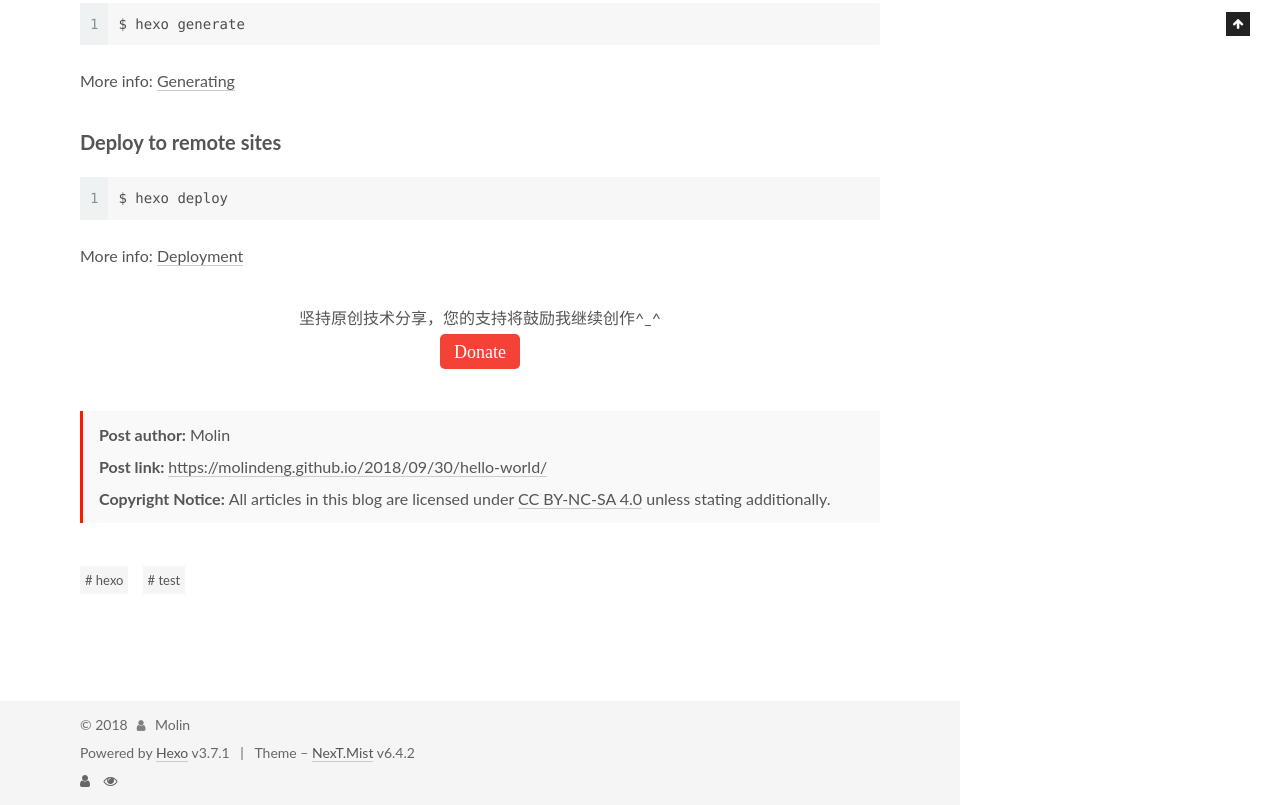
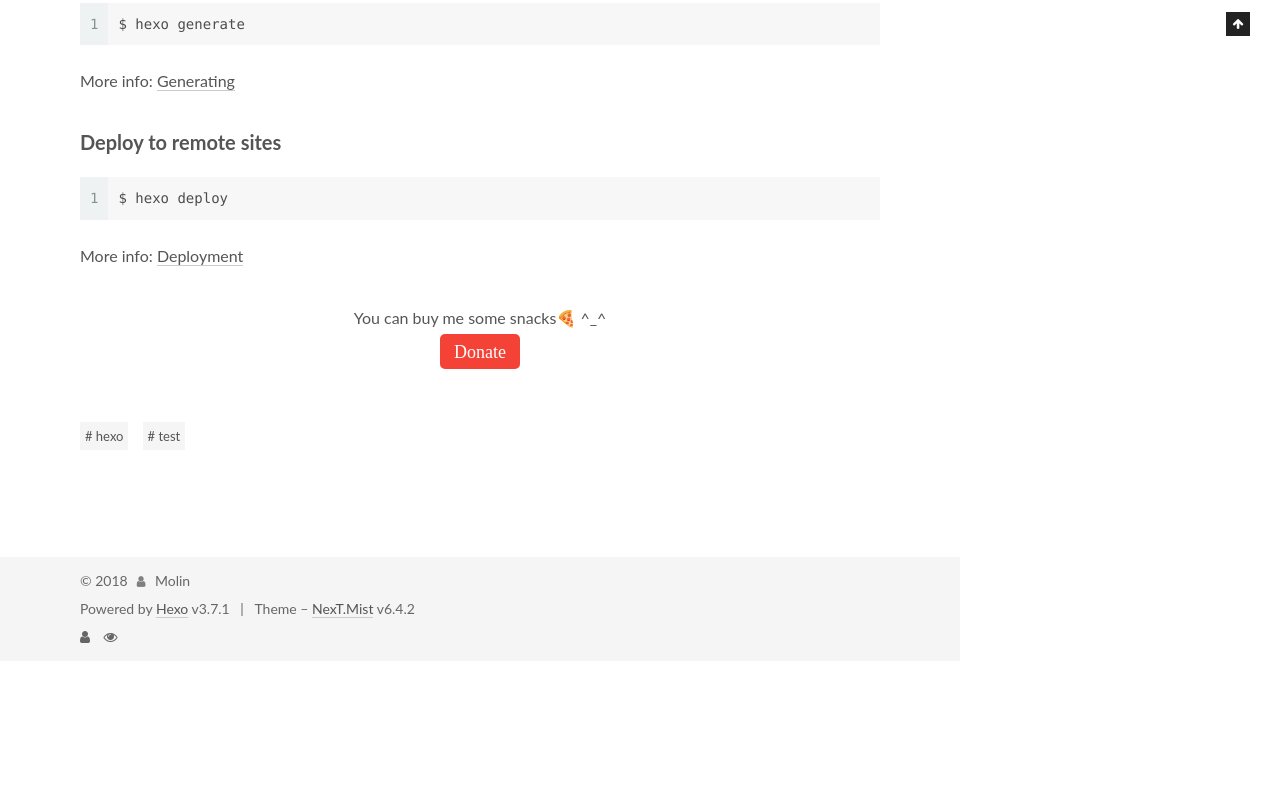
Before and after one commit to MolinDeng/MolinDeng.github.io, a plain HTML site: page 2018/09/30/hello-world/index.html in a window 1280 px wide. Shown: the part 864-1669 px from the top of the page. After the commit the page ends 1525 px from the top, so only its background shows below. Drawn offline with Linux system fonts and the light colour scheme; some packages are replaced by stand-ins of ours; animation ran at ten frames a second; a script that the page names is missing.

Commit message:
Site updated: 2018-10-01 16:24:28

```diff
--- a/2018/09/30/hello-world/index.html
+++ b/2018/09/30/hello-world/index.html
@@ -480,7 +480,7 @@
 
       <div>
         <div style="padding: 10px 0; margin: 20px auto; width: 90%; text-align: center;">
-  <div>坚持原创技术分享，您的支持将鼓励我继续创作^_^</div>
+  <div>You can buy me some snacks🍕 ^_^</div>
   <button id="rewardButton" disable="enable" onclick="var qr = document.getElementById('QR'); if (qr.style.display === 'none') {qr.style.display='block';} else {qr.style.display='none'}">
     <span>Donate</span>
   </button>
@@ -508,20 +508,6 @@
       </div>
 
 
-
-      <div>
-        <ul class="post-copyright">
-  <li class="post-copyright-author">
-    <strong>Post author:  </strong>Molin</li>
-  <li class="post-copyright-link">
-    <strong>Post link: </strong>
-    <a href="https://molindeng.github.io/2018/09/30/hello-world/" title="Hello World">https://molindeng.github.io/2018/09/30/hello-world/</a>
-  </li>
-  <li class="post-copyright-license">
-    <strong>Copyright Notice:  </strong>All articles in this blog are licensed under <a href="https://creativecommons.org/licenses/by-nc-sa/4.0/" rel="external nofollow" target="_blank">CC BY-NC-SA 4.0</a> unless stating additionally.</li>
-</ul>
-
-      </div>
 
 
     <footer class="post-footer">
--- a/css/main.css
+++ b/css/main.css
@@ -1773,13 +1773,6 @@ pre .javascript .function {
     transform: rotateZ(-30deg);
   }
 }
-.post-copyright {
-  margin: 2em 0 0;
-  padding: 0.5em 1em;
-  border-left: 3px solid #ff1700;
-  background-color: #f9f9f9;
-  list-style: none;
-}
 .rtl.post-body p,
 .rtl.post-body a,
 .rtl.post-body h1,
@@ -1969,7 +1962,7 @@ pre .javascript .function {
   width: 4px;
   height: 4px;
   border-radius: 50%;
-  background: #3db817;
+  background: #ba1b39;
 }
 .links-of-blogroll {
   font-size: 13px;
```
Also changed, not shown: images/alipay.jpg, images/wechatpay.jpg.
